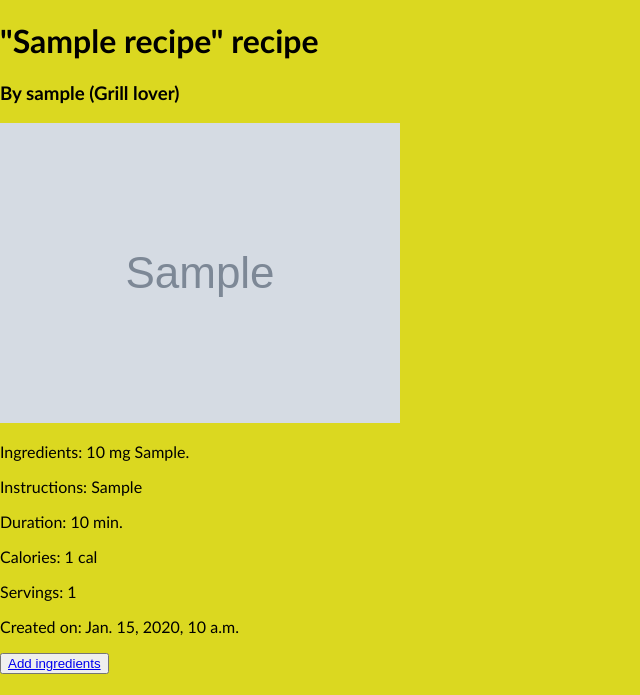
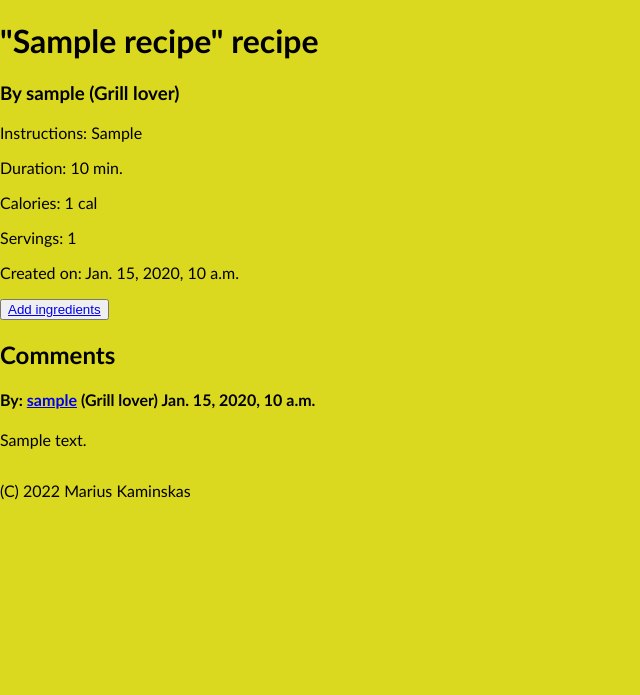
Before and after one commit to MarKamin/ptu5_cooking_recipes, a Django app: page /recipe/1/ in a window 1280 px wide. Shown: the part 19-714 px from the top of the page, without its empty margins (0-640 px from the left). After the commit the page ends 519 px from the top, so only its background shows below. Run offline with Django 4.2, Linux system fonts and the light colour scheme; tables that the repository leaves empty hold one stand-in row (values such as "Sample post"); grey boxes marked "Sample" are stand-in pictures.

```diff
--- a/recipes_main/recipes/templates/recipes/recipe_detail.html
+++ b/recipes_main/recipes/templates/recipes/recipe_detail.html
@@ -3,13 +3,7 @@
 {% block content %}
     <h1>"{{ object.name }}" recipe</h1>
     <h3>By {{ object.author }} ({{ object.author.profile.profile_type }})</h3>
-    {% if object.picture %}
-        <img src="{{ object.picture.url }}" class="recipe-photo"></img>
-    {% endif %}
-    <p>Ingredients:
-        {% for i in object.ingredients.all %}
-            {{ i }}.
-        {% endfor %}
+
     </p>
     <p>Instructions: {{ object.steps }}</p>
     <p>Duration: {{ object.duration }} min.</p>
```
